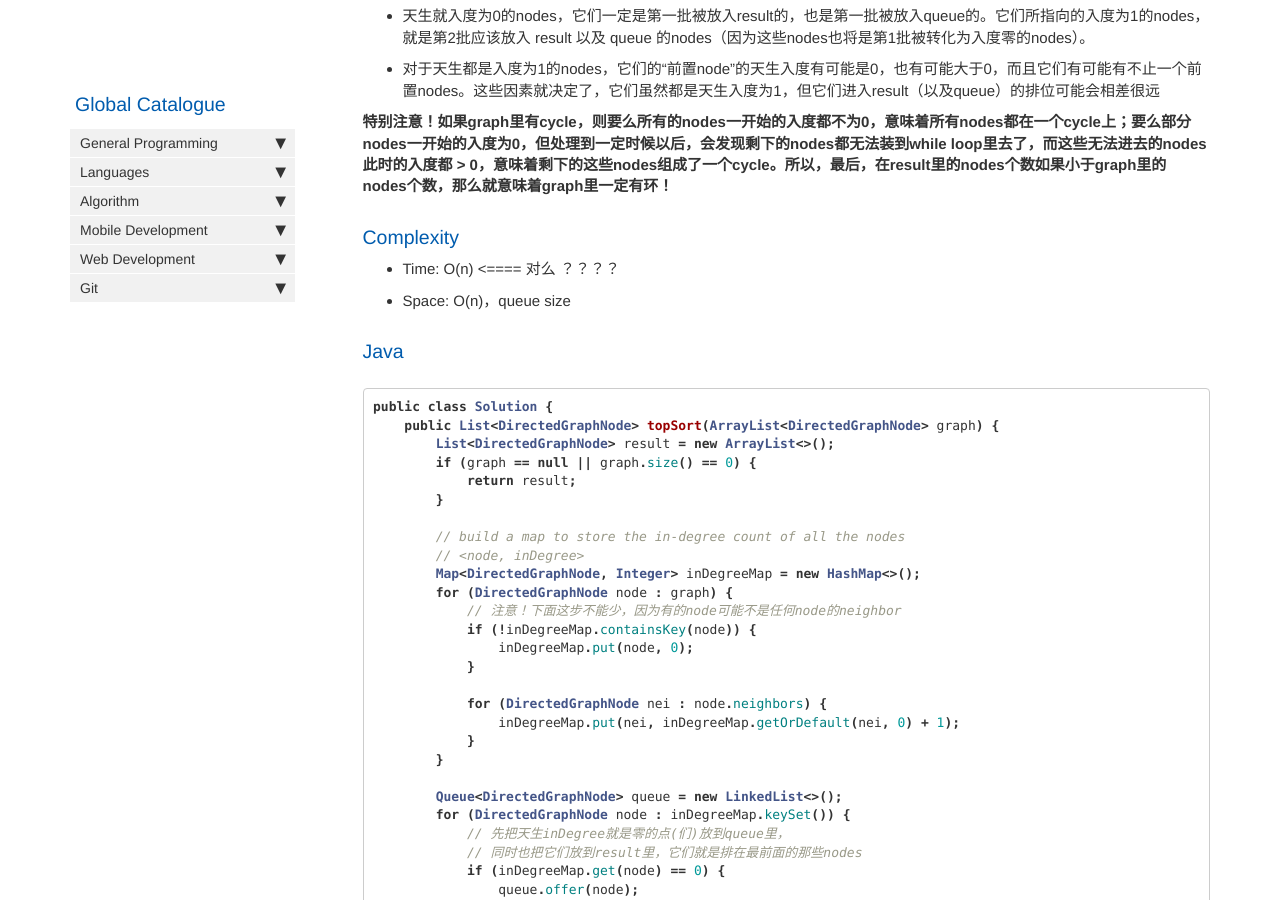
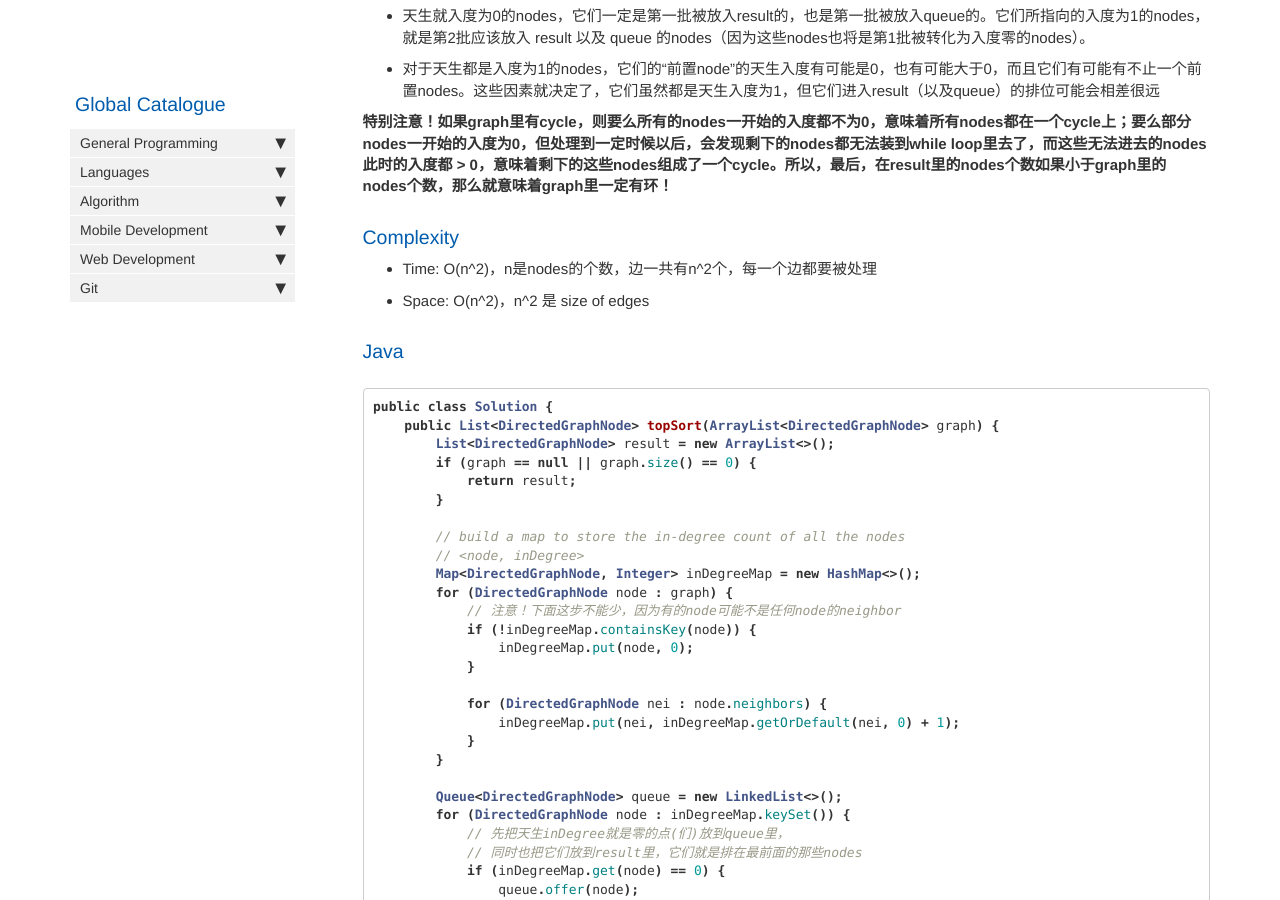
Before and after one commit to HungryOrc/hungryorc.github.io, a Jekyll site: the page built from pages/algorithm/algorithm_topological_sorting.md, in a window 1280 px wide and 900 px high, scrolled down 1058 px. Built offline with Jekyll 4.4.1, drawn with Linux system fonts in a browser that asks for light colours; nearby versions of some CDN libraries; comment, search, counter and statistics services are not loaded.

Commit message:
Update algorithm_topological_sorting.md

````diff
--- a/pages/algorithm/algorithm_topological_sorting.md
+++ b/pages/algorithm/algorithm_topological_sorting.md
@@ -51,8 +51,8 @@ For graph as follow: <此处有配图>
 **特别注意！如果graph里有cycle，则要么所有的nodes一开始的入度都不为0，意味着所有nodes都在一个cycle上；要么部分nodes一开始的入度为0，但处理到一定时候以后，会发现剩下的nodes都无法装到while loop里去了，而这些无法进去的nodes此时的入度都 > 0，意味着剩下的这些nodes组成了一个cycle。所以，最后，在result里的nodes个数如果小于graph里的nodes个数，那么就意味着graph里一定有环！**
 
 ### Complexity
-* Time: O(n) <==== 对么 ？？？？
-* Space: O(n)，queue size
+* Time: O(n^2)，n是nodes的个数，边一共有n^2个，每一个边都要被处理
+* Space: O(n^2)，n^2 是 size of edges
 
 ### Java
 ```java
````
